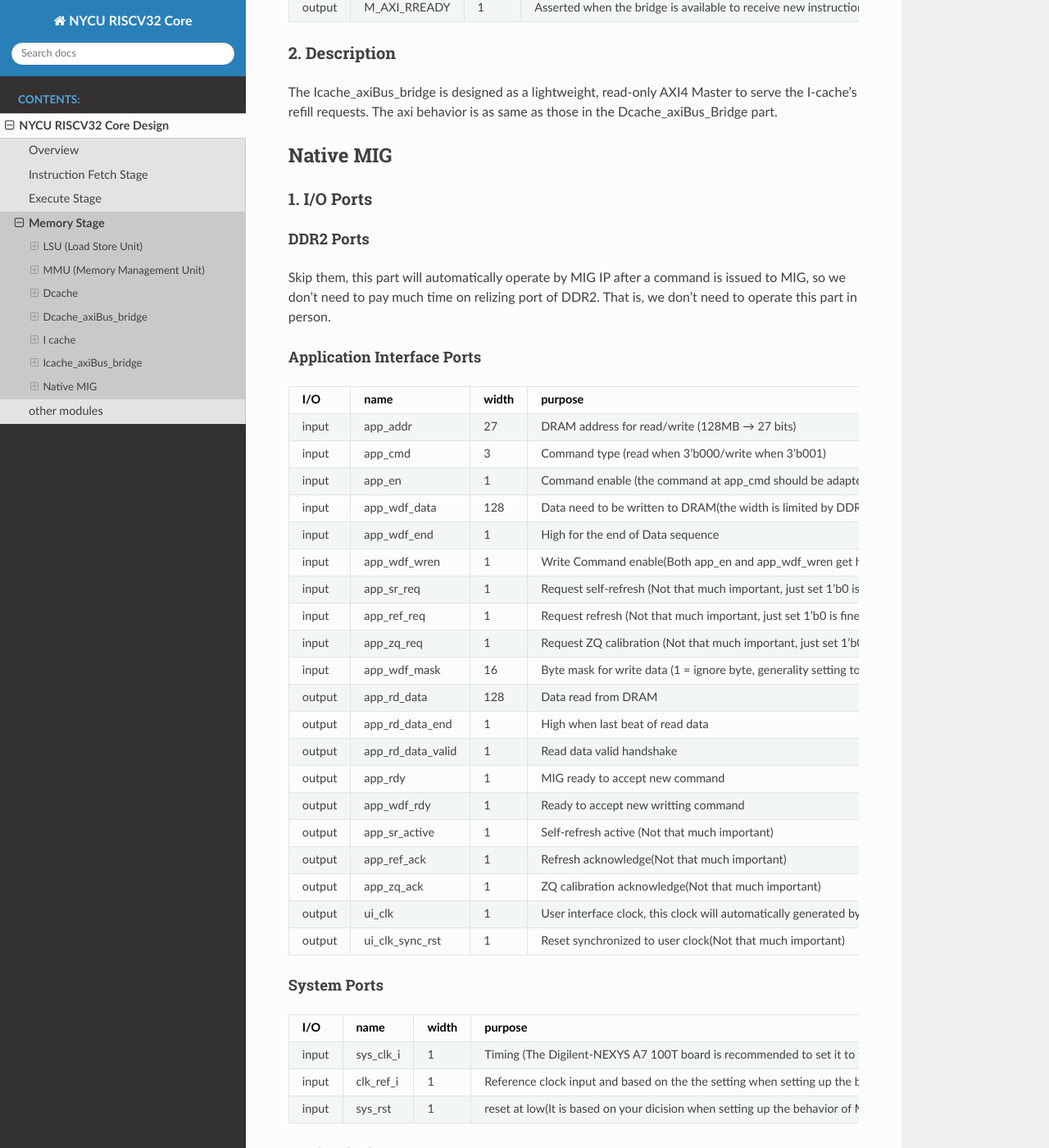
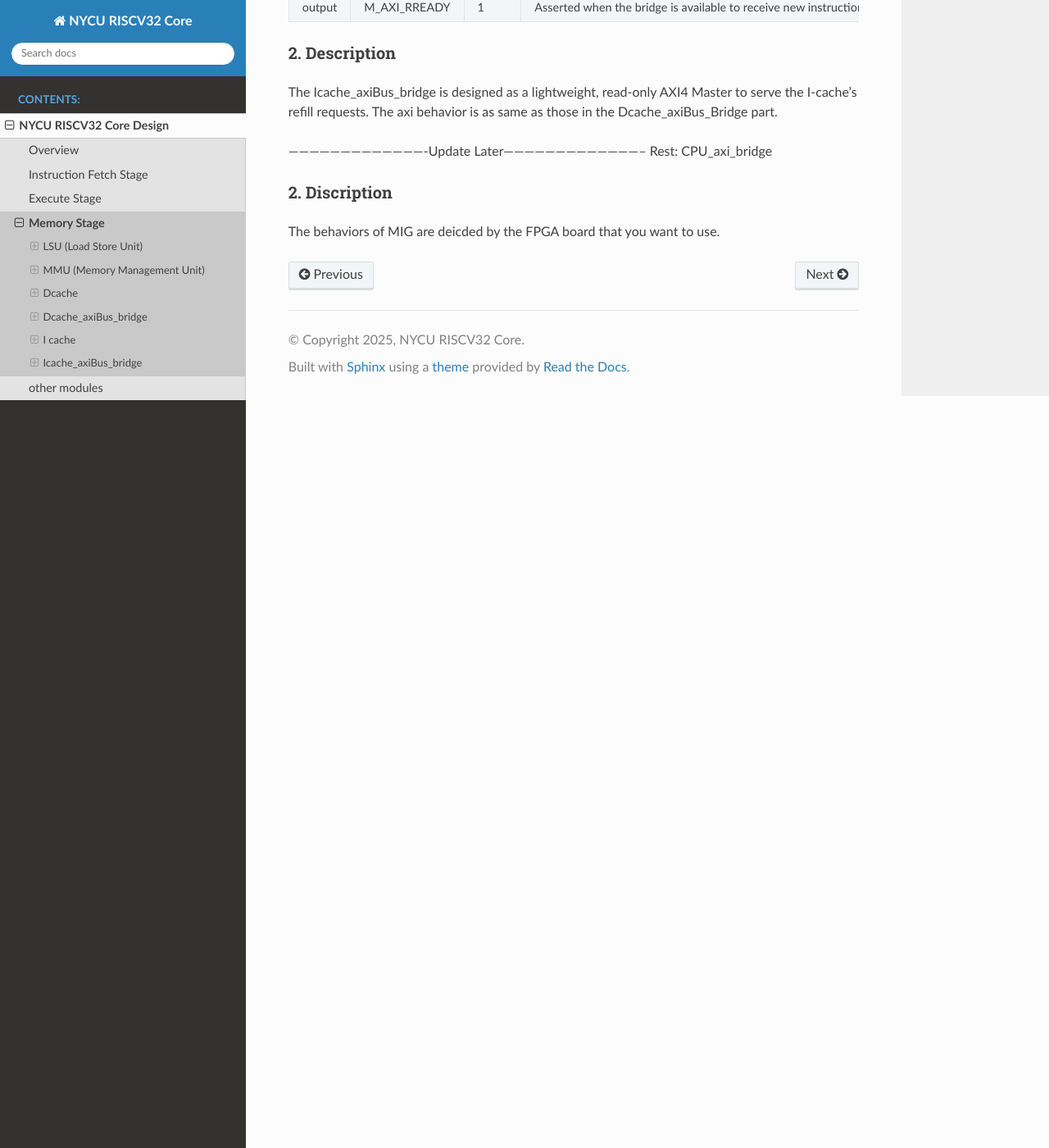
Before and after one commit to ttcn-0906/riscv32-core-doc, a Sphinx documentation site: the page built from docs/source/mem_stage.md, in a window 1280 px wide and 1400 px high, scrolled down 11011 px. Shown: the whole window at 82% size. Built offline with Sphinx 7.4.7 and the Read the Docs theme 3.1.0, drawn with Linux system fonts in a browser that asks for light colours.

Commit message:
Update mem_stage.md

```diff
--- a/docs/source/mem_stage.md
+++ b/docs/source/mem_stage.md
@@ -316,12 +316,10 @@ The bridge is responsible for translating the custom D Cache memory interface in
 | input | rm_data   | 256     | The 256-bit cache line data returned from DRAM.    |
 | output | req_rm   | 1     | Request signal to read instruction from dram  |
 
-
-
-
 ### 2. Description
 
 This is a 16KB 2-way Set-Associative Cache. The storage uses BRAM IPs, with a Cache Line size of 256 bits (32 bytes). It employs a First-In-First-Out (FIFO) replacement policy. To support fast context switching and software reloads, it integrates a DFF-based Valid array that allows for a 1-cycle global invalidation via the invalidate_i signal.
+
 
 ## Icache_axiBus_bridge
 
@@ -365,49 +363,10 @@ This is a 16KB 2-way Set-Associative Cache. The storage uses BRAM IPs, with a Ca
 ### 2. Description
 The Icache_axiBus_bridge is designed as a lightweight, read-only AXI4 Master to serve the I-cache's refill requests. The axi behavior is as same as those in the Dcache_axiBus_Bridge part.
 
+----------------------------------------Update Later-----------------------------------------
+Rest: CPU_axi_bridge
 
 
-
-## Native MIG
-
-### 1. I/O Ports
-
-#### DDR2 Ports
-
-Skip them, this part will automatically operate by MIG IP after a command is issued to MIG, so we don't need to pay much time on relizing port of DDR2. That is, we don't need to operate this part in person.
-
-#### Application Interface Ports
-
-| I/O    | name                 | width | purpose                                       |
-| ------ | -------------------- | ----- | --------------------------------------------- |
-| input | app_addr            | 27    | DRAM address for read/write (128MB → 27 bits) |
-| input | app_cmd             | 3     | Command type (read when 3'b000/write when 3'b001)               |
-| input | app_en              | 1     | Command enable (the command at app_cmd should be adapted)                                |
-| input  | app_wdf_data       | 128   | Data need to be written to DRAM(the width is limited by DDR)                         |
-| input  | app_wdf_end        | 1     | High for the end of Data sequence           |
-| input  | app_wdf_wren       | 1     | Write Command enable(Both app_en and app_wdf_wren get high when writing )                           |
-| input  | app_sr_req         | 1     | Request self-refresh (Not that much important, just set 1'b0 is fine)                      |
-| input  | app_ref_req        | 1     | Request refresh (Not that much important, just set 1'b0 is fine)                           |
-| input  | app_zq_req         | 1     | Request ZQ calibration (Not that much important, just set 1'b0 is fine)                    |
-| input  | app_wdf_mask       | 16    | Byte mask for write data (1 = ignore byte, generality setting to 16'h0) |
-| output | app_rd_data        | 128   | Data read from DRAM                        |
-| output | app_rd_data_end   | 1     | High when last beat of read data           |
-| output | app_rd_data_valid | 1     | Read data valid handshake                  |
-| output | app_rdy             | 1     | MIG ready to accept new command            |
-| output | app_wdf_rdy        | 1     | Ready to accept new writting command                 |
-| output | app_sr_active      | 1     | Self-refresh active (Not that much important)     |
-| output | app_ref_ack        | 1     | Refresh acknowledge(Not that much important)                        |
-| output | app_zq_ack         | 1     | ZQ calibration acknowledge(Not that much important)|
-| output | ui_clk              | 1     | User interface clock, this clock will automatically generated by MIG after setting up the behavior of MIG IP |
-| output | ui_clk_sync_rst   | 1     | Reset synchronized to user clock(Not that much important) |
-
-
-#### System Ports
-| I/O   | name        | width | purpose                  |
-| ----- | ----------- | ----- | ------------------------ |
-| input | sys_clk_i | 1     | Timing (The Digilent-NEXYS A7 100T board is recommended to set it to the period of 3077ps )      |
-| input | clk_ref_i | 1     | Reference clock input and based on the the setting when setting up the  behavior of MIG IP  |
-| input | sys_rst    | 1     | reset at low(It is based on your dicision when setting up the  behavior of MIG IP ) |
 
 
 ### 2. Discription
```
